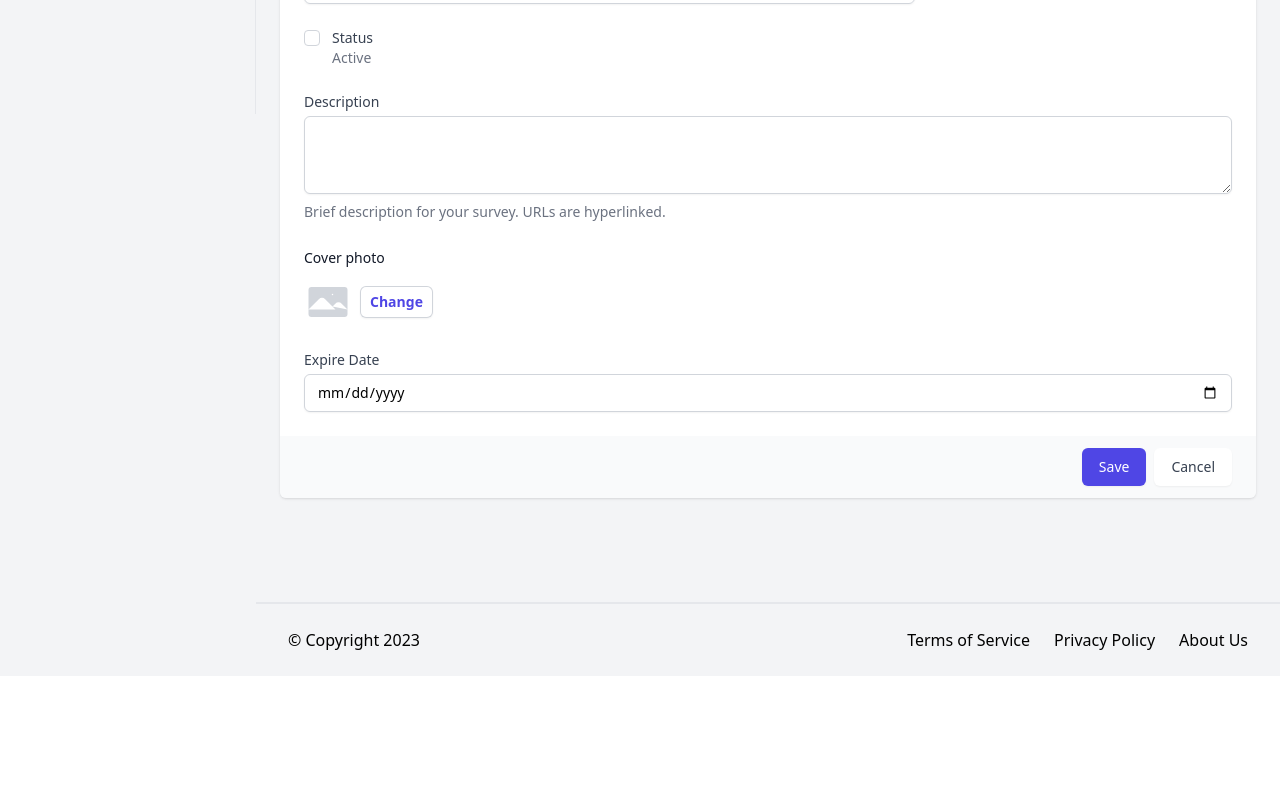
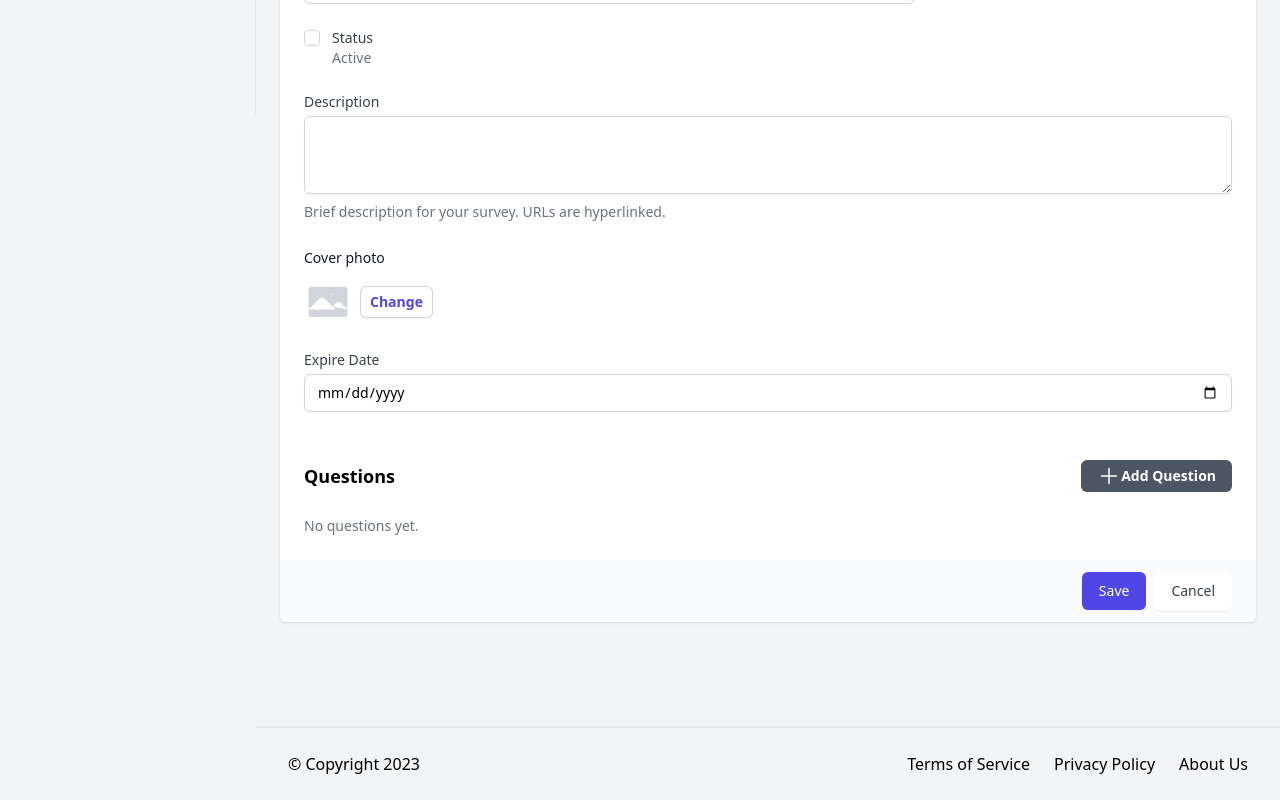
Before and after one commit to AldoRed/Survey-app, a Vue app in the folder survey-app/vue/: page /surveys/create in a window 1280 px wide. Shown: the part 686-1486 px from the top of the page. Before the commit the page ends 1362 px from the top, so only its background shows below. Built offline with nearby package versions, Linux system fonts and the light colour scheme; sample sign-in values are in the browser's storage.

Commit message:
Start Working on Questions

```diff
--- a/survey-app/vue/src/views/SurveyView.vue
+++ b/survey-app/vue/src/views/SurveyView.vue
@@ -86,6 +86,51 @@
 
             </div>
 
+            <!-- Questions -->
+
+            <div class="px-4 py-5 bg-white space-y-6 sm:p-6">
+                <h3 class="text-lg font-semibold flex items-center justify-between">
+                    Questions
+
+                    <!-- Add question -->
+                    <button
+                        type="button"
+                        @click="addQuestion()"
+                        class="
+                            flex
+                            items-center
+                            text-sm
+                            py-1
+                            px-4
+                            rounded-md
+                            text-white
+                            bg-gray-600
+                            hover:bg-gray-700
+                        "
+                    >
+                        <svg xmlns="http://www.w3.org/2000/svg" fill="none" viewBox="0 0 24 24" stroke-width="1.5" stroke="currentColor" class="w-6 h-6">
+                            <path stroke-linecap="round" stroke-linejoin="round" d="M12 4.5v15m7.5-7.5h-15" />
+                        </svg>
+                        Add Question
+                    </button>
+                </h3>
+                <div v-if="model.questions.length === 0">
+                    <p class="text-sm text-gray-500">
+                        No questions yet.
+                    </p>
+                </div>
+                <div v-for="(question, index) in model.questions" :key="question.id">
+                    <QuestionEditor
+                        :question="question"
+                        :index="index"
+                        @change="questionChange"
+                        @addQuestion="addQuestion"
+                        @deleteQuestion="deleteQuestion"
+                    />
+                </div>
+            </div>
+
+
             <div class="px-4 py-3 bg-gray-50 text-right sm:px-6">
                 <button type="submit" class="inline-flex justify-center py-2 px-4 border border-transparent shadow-sm text-sm font-medium rounded-md text-white bg-indigo-600 hover:bg-indigo-500 focus:outline-none">
                     Save
```
